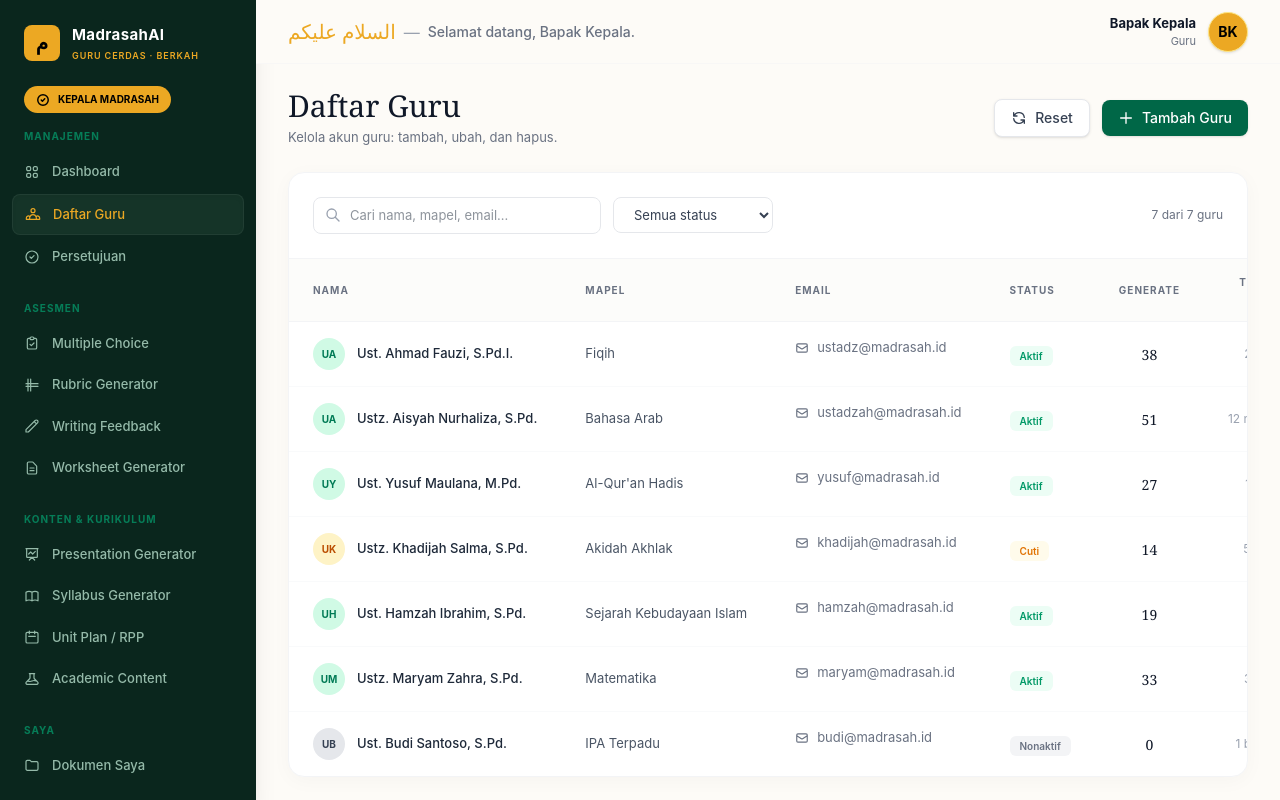
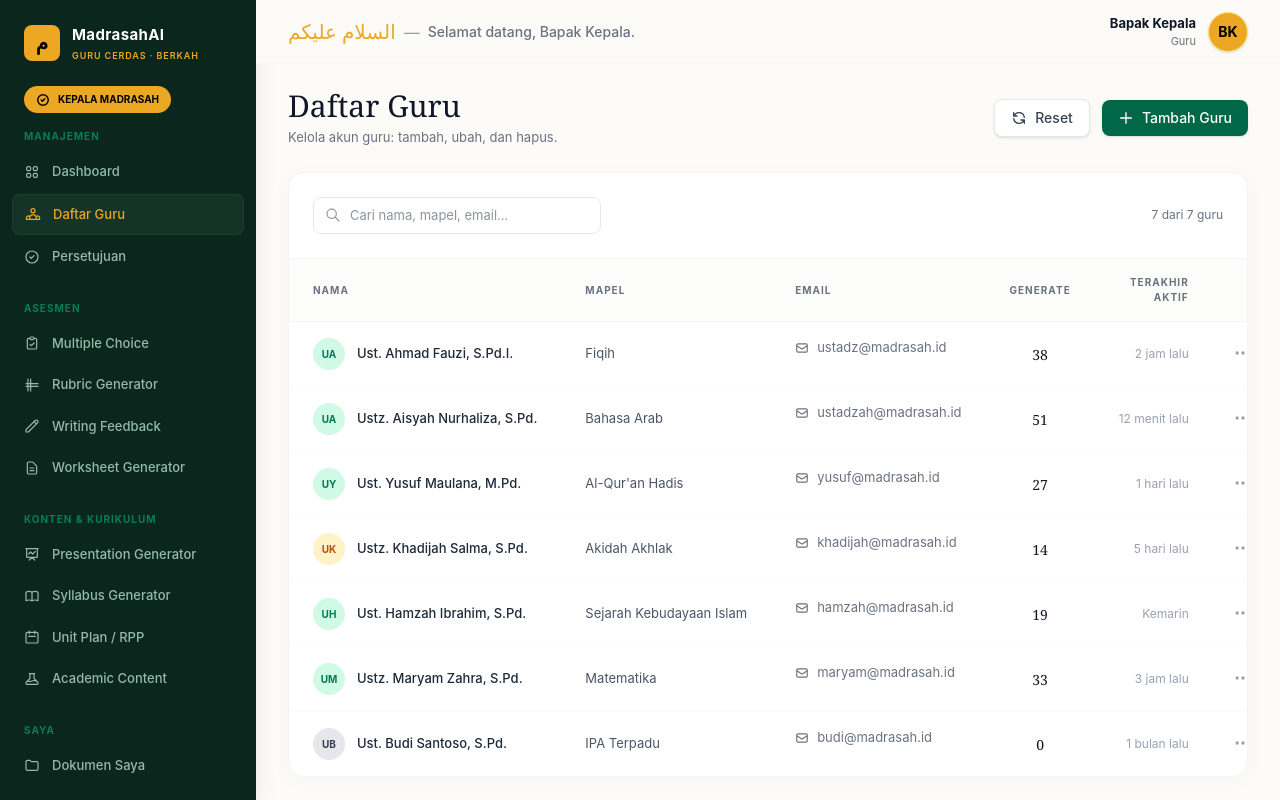
Before and after one commit to sanddyyaure14/project_madrasah, a Next.js app in the folder frontend-web/: page /dashboard/kepsek/teachers in a window 1280 px wide. Built offline with nearby package versions, Linux system fonts and the light colour scheme.

Commit message:
status sudah hilang

```diff
--- a/frontend-web/src/app/dashboard/kepsek/teachers/page.js
+++ b/frontend-web/src/app/dashboard/kepsek/teachers/page.js
@@ -4,15 +4,11 @@ import { useState } from "react";
 
 export default function TeachersPage() {
   const [search, setSearch] = useState("");
-  const [statusFilter, setStatusFilter] = useState("Semua status");
   const [isModalOpen, setIsModalOpen] = useState(false);
-  const [isDropdownOpen, setIsDropdownOpen] = useState(false);
-  const [newTeacherStatus, setNewTeacherStatus] = useState("Aktif");
 
   // Row action states
   const [openActionId, setOpenActionId] = useState(null);
   const [editingTeacher, setEditingTeacher] = useState(null);
-  const [editStatusDropdown, setEditStatusDropdown] = useState(false);
 
   const daftarMapel = [
     "Akidah Akhlak",
@@ -28,33 +24,26 @@ export default function TeachersPage() {
 
   // Dummy data
   const [teachers, setTeachers] = useState([
-    { id: 1, name: "Ust. Ahmad Fauzi, S.Pd.I.", mapel: "Fiqih", email: "ustadz@madrasah.id", status: "Aktif", generate: 38, lastActive: "2 jam lalu", initial: "UA", bg: "bg-emerald-100", text: "text-emerald-700" },
-    { id: 2, name: "Ustz. Aisyah Nurhaliza, S.Pd.", mapel: "Bahasa Arab", email: "ustadzah@madrasah.id", status: "Aktif", generate: 51, lastActive: "12 menit lalu", initial: "UA", bg: "bg-emerald-100", text: "text-emerald-700" },
-    { id: 3, name: "Ust. Yusuf Maulana, M.Pd.", mapel: "Al-Qur'an Hadis", email: "yusuf@madrasah.id", status: "Aktif", generate: 27, lastActive: "1 hari lalu", initial: "UY", bg: "bg-emerald-100", text: "text-emerald-700" },
-    { id: 4, name: "Ustz. Khadijah Salma, S.Pd.", mapel: "Akidah Akhlak", email: "khadijah@madrasah.id", status: "Cuti", generate: 14, lastActive: "5 hari lalu", initial: "UK", bg: "bg-amber-100", text: "text-amber-700" },
-    { id: 5, name: "Ust. Hamzah Ibrahim, S.Pd.", mapel: "Sejarah Kebudayaan Islam", email: "hamzah@madrasah.id", status: "Aktif", generate: 19, lastActive: "Kemarin", initial: "UH", bg: "bg-emerald-100", text: "text-emerald-700" },
-    { id: 6, name: "Ustz. Maryam Zahra, S.Pd.", mapel: "Matematika", email: "maryam@madrasah.id", status: "Aktif", generate: 33, lastActive: "3 jam lalu", initial: "UM", bg: "bg-emerald-100", text: "text-emerald-700" },
-    { id: 7, name: "Ust. Budi Santoso, S.Pd.", mapel: "IPA Terpadu", email: "budi@madrasah.id", status: "Nonaktif", generate: 0, lastActive: "1 bulan lalu", initial: "UB", bg: "bg-gray-200", text: "text-gray-700" },
+    { id: 1, name: "Ust. Ahmad Fauzi, S.Pd.I.", mapel: "Fiqih", email: "ustadz@madrasah.id", generate: 38, lastActive: "2 jam lalu", initial: "UA", bg: "bg-emerald-100", text: "text-emerald-700" },
+    { id: 2, name: "Ustz. Aisyah Nurhaliza, S.Pd.", mapel: "Bahasa Arab", email: "ustadzah@madrasah.id", generate: 51, lastActive: "12 menit lalu", initial: "UA", bg: "bg-emerald-100", text: "text-emerald-700" },
+    { id: 3, name: "Ust. Yusuf Maulana, M.Pd.", mapel: "Al-Qur'an Hadis", email: "yusuf@madrasah.id", generate: 27, lastActive: "1 hari lalu", initial: "UY", bg: "bg-emerald-100", text: "text-emerald-700" },
+    { id: 4, name: "Ustz. Khadijah Salma, S.Pd.", mapel: "Akidah Akhlak", email: "khadijah@madrasah.id", generate: 14, lastActive: "5 hari lalu", initial: "UK", bg: "bg-amber-100", text: "text-amber-700" },
+    { id: 5, name: "Ust. Hamzah Ibrahim, S.Pd.", mapel: "Sejarah Kebudayaan Islam", email: "hamzah@madrasah.id", generate: 19, lastActive: "Kemarin", initial: "UH", bg: "bg-emerald-100", text: "text-emerald-700" },
+    { id: 6, name: "Ustz. Maryam Zahra, S.Pd.", mapel: "Matematika", email: "maryam@madrasah.id", generate: 33, lastActive: "3 jam lalu", initial: "UM", bg: "bg-emerald-100", text: "text-emerald-700" },
+    { id: 7, name: "Ust. Budi Santoso, S.Pd.", mapel: "IPA Terpadu", email: "budi@madrasah.id", generate: 0, lastActive: "1 bulan lalu", initial: "UB", bg: "bg-gray-200", text: "text-gray-700" },
   ]);
 
   // Derived state for filtering
   const filteredTeachers = teachers.filter(t => {
-    const matchesSearch = t.name.toLowerCase().includes(search.toLowerCase()) ||
+    return t.name.toLowerCase().includes(search.toLowerCase()) ||
            t.mapel.toLowerCase().includes(search.toLowerCase()) ||
            t.email.toLowerCase().includes(search.toLowerCase());
-    const matchesStatus = statusFilter === "Semua status" || t.status === statusFilter;
-    return matchesSearch && matchesStatus;
   });
 
-  // Calculate stats dynamically
   const totalGuru = teachers.length;
-  const aktifGuru = teachers.filter(t => t.status === "Aktif").length;
-  const cutiGuru = teachers.filter(t => t.status === "Cuti").length;
-  const nonaktifGuru = teachers.filter(t => t.status === "Nonaktif").length;
 
   const handleReset = () => {
     setSearch("");
-    setStatusFilter("Semua status");
   };
 
   const handleAddTeacher = (e) => {
@@ -77,7 +66,6 @@ export default function TeachersPage() {
     }
   };
 
-  // Close dropdowns when clicking outside (simple approach: close on table body click)
   const closeDropdowns = () => {
     if(openActionId) setOpenActionId(null);
   };
@@ -103,8 +91,6 @@ export default function TeachersPage() {
         </div>
       </div>
 
-
-
       {/* Table Section */}
       <div className="bg-white rounded-2xl shadow-[0_4px_20px_rgb(0,0,0,0.03)] border border-gray-100 overflow-hidden">
 
@@ -121,16 +107,6 @@ export default function TeachersPage() {
                 className="w-full pl-9 pr-4 py-2 rounded-lg border border-gray-200 text-[13px] focus:outline-none focus:ring-2 focus:ring-emerald-500/20 focus:border-emerald-500 transition-all"
               />
             </div>
-            <select
-              value={statusFilter}
-              onChange={(e) => setStatusFilter(e.target.value)}
-              className="px-4 py-2 bg-white border border-gray-200 rounded-lg text-[13px] text-gray-700 focus:outline-none focus:ring-2 focus:ring-emerald-500/20 focus:border-emerald-500 transition-all cursor-pointer hidden md:block w-40"
-            >
-              <option>Semua status</option>
-              <option>Aktif</option>
-              <option>Cuti</option>
-              <option>Nonaktif</option>
-            </select>
           </div>
           <div className="text-[12px] text-gray-500 hidden md:block">
             {filteredTeachers.length} dari {totalGuru} guru
@@ -145,7 +121,6 @@ export default function TeachersPage() {
                 <th className="py-4 px-6 text-[10px] font-bold uppercase tracking-widest text-gray-500">NAMA</th>
                 <th className="py-4 px-6 text-[10px] font-bold uppercase tracking-widest text-gray-500">MAPEL</th>
                 <th className="py-4 px-6 text-[10px] font-bold uppercase tracking-widest text-gray-500">EMAIL</th>
-                <th className="py-4 px-6 text-[10px] font-bold uppercase tracking-widest text-gray-500">STATUS</th>
                 <th className="py-4 px-6 text-[10px] font-bold uppercase tracking-widest text-gray-500 text-center">GENERATE</th>
                 <th className="py-4 px-6 text-[10px] font-bold uppercase tracking-widest text-gray-500 text-right">TERAKHIR AKTIF</th>
                 <th className="py-4 px-4"></th>
@@ -154,7 +129,7 @@ export default function TeachersPage() {
             <tbody className="divide-y divide-gray-50" onClick={closeDropdowns}>
               {filteredTeachers.length === 0 ? (
                 <tr>
-                  <td colSpan="7" className="py-8 text-center text-gray-500 text-sm">Tidak ada data guru yang cocok dengan pencarian Anda.</td>
+                  <td colSpan="6" className="py-8 text-center text-gray-500 text-sm">Tidak ada data guru yang cocok dengan pencarian Anda.</td>
                 </tr>
               ) : (
                 filteredTeachers.map((t) => (
@@ -171,15 +146,6 @@ export default function TeachersPage() {
                     <td className="py-4 px-6 text-[13px] text-gray-500 flex items-center gap-2 whitespace-nowrap">
                       <svg className="w-3.5 h-3.5" fill="none" stroke="currentColor" viewBox="0 0 24 24"><path strokeLinecap="round" strokeLinejoin="round" strokeWidth={2} d="M3 8l7.89 5.26a2 2 0 002.22 0L21 8M5 19h14a2 2 0 002-2V7a2 2 0 00-2-2H5a2 2 0 00-2 2v10a2 2 0 002 2z" /></svg>
                       {t.email}
-                  </td>
-                  <td className="py-4 px-6">
-                    <span className={`px-2.5 py-1 rounded-md text-[10px] font-semibold whitespace-nowrap ${
-                      t.status === 'Aktif' ? 'bg-emerald-50 text-emerald-600' :
-                      t.status === 'Cuti' ? 'bg-amber-50 text-amber-600' :
-                      'bg-gray-100 text-gray-500'
-                    }`}>
-                      {t.status}
-                    </span>
                     </td>
                     <td className="py-4 px-6 text-[14px] text-gray-900 font-serif text-center">{t.generate}</td>
                     <td className="py-4 px-6 text-[12px] text-gray-400 text-right whitespace-nowrap">{t.lastActive}</td>
@@ -222,89 +188,28 @@ export default function TeachersPage() {
       {isModalOpen && (
         <div className="fixed inset-0 bg-black/40 backdrop-blur-sm z-50 flex items-center justify-center p-4">
           <div className="bg-[#FAF9F5] w-full max-w-[480px] rounded-xl shadow-2xl relative animate-in fade-in zoom-in-95 duration-200">
-            {/* Close btn */}
-            <button
-              onClick={() => setIsModalOpen(false)}
-              className="absolute right-4 top-4 text-gray-500 hover:text-gray-800 transition-colors"
-            >
+            <button onClick={() => setIsModalOpen(false)} className="absolute right-4 top-4 text-gray-500 hover:text-gray-800 transition-colors">
               <svg className="w-5 h-5" fill="none" stroke="currentColor" viewBox="0 0 24 24"><path strokeLinecap="round" strokeLinejoin="round" strokeWidth={2} d="M6 18L18 6M6 6l12 12" /></svg>
             </button>
-
             <div className="p-6 md:p-8">
               <h2 className="text-xl font-serif font-bold text-gray-900 m-0 mb-1">Tambah Guru Baru</h2>
               <p className="text-sm text-gray-500 m-0 mb-6">Lengkapi data berikut untuk membuat akun guru baru.</p>
-
               <form onSubmit={handleAddTeacher} className="space-y-4">
                 <div>
                   <label className="block text-[13px] text-gray-700 mb-1.5 font-medium">Nama Lengkap</label>
-                  <input
-                    type="text"
-                    required
-                    placeholder="Ust. / Ustz. ..."
-                    className="w-full px-4 py-2.5 bg-white rounded-lg border border-gray-200 text-sm focus:outline-none focus:ring-2 focus:ring-emerald-500/20 focus:border-emerald-500 transition-all shadow-sm"
-                  />
+                  <input type="text" required placeholder="Ust. / Ustz. ..." className="w-full px-4 py-2.5 bg-white rounded-lg border border-gray-200 text-sm focus:outline-none focus:ring-2 focus:ring-emerald-500/20 focus:border-emerald-500 transition-all shadow-sm" />
                 </div>
-
-                <div className="grid grid-cols-2 gap-4">
                 <div>
                   <label className="block text-[13px] text-gray-700 mb-1.5 font-medium">Mata Pelajaran</label>
-                    <input
-                      type="text"
-                      required
-                      placeholder="Fiqih, Bahasa Arab..."
-                      className="w-full px-4 py-2.5 bg-white rounded-lg border border-gray-200 text-sm focus:outline-none focus:ring-2 focus:ring-emerald-500/20 focus:border-emerald-500 transition-all shadow-sm"
-                    />
+                  <input type="text" required placeholder="Fiqih, Bahasa Arab..." className="w-full px-4 py-2.5 bg-white rounded-lg border border-gray-200 text-sm focus:outline-none focus:ring-2 focus:ring-emerald-500/20 focus:border-emerald-500 transition-all shadow-sm" />
                 </div>
-                  <div className="relative">
-                    <label className="block text-[13px] text-gray-700 mb-1.5 font-medium">Status</label>
-                    <div
-                      onClick={() => setIsDropdownOpen(!isDropdownOpen)}
-                      className="w-full px-4 py-2.5 bg-white rounded-lg border border-gray-200 text-sm focus:outline-none flex justify-between items-center cursor-pointer shadow-sm"
-                    >
-                      <span>{newTeacherStatus}</span>
-                      <svg className={`w-4 h-4 text-gray-500 transition-transform ${isDropdownOpen ? 'rotate-180' : ''}`} fill="none" stroke="currentColor" viewBox="0 0 24 24"><path strokeLinecap="round" strokeLinejoin="round" strokeWidth={2} d="M19 9l-7 7-7-7" /></svg>
-                    </div>
-                    {isDropdownOpen && (
-                      <div className="absolute top-[105%] left-0 w-full bg-white border border-gray-200 rounded-lg shadow-lg z-10 py-1 overflow-hidden">
-                        {["Aktif", "Cuti", "Nonaktif"].map(st => (
-                          <div
-                            key={st}
-                            onClick={() => { setNewTeacherStatus(st); setIsDropdownOpen(false); }}
-                            className={`px-4 py-2 text-sm cursor-pointer flex justify-between items-center transition-colors ${newTeacherStatus === st ? 'bg-[#FDEBB6] text-[#A67812]' : 'text-gray-700 hover:bg-gray-50'}`}
-                          >
-                            <span>{st}</span>
-                            {newTeacherStatus === st && <svg className="w-4 h-4" fill="none" stroke="currentColor" viewBox="0 0 24 24"><path strokeLinecap="round" strokeLinejoin="round" strokeWidth={2} d="M5 13l4 4L19 7" /></svg>}
-                          </div>
-                        ))}
-                      </div>
-                    )}
-                  </div>
-                </div>
-
                 <div className="pb-4">
                   <label className="block text-[13px] text-gray-700 mb-1.5 font-medium">Email</label>
-                  <input
-                    type="email"
-                    required
-                    placeholder="nama@madrasah.id"
-                    className="w-full px-4 py-2.5 bg-white rounded-lg border border-gray-200 text-sm focus:outline-none focus:ring-2 focus:ring-emerald-500/20 focus:border-emerald-500 transition-all shadow-sm"
-                  />
+                  <input type="email" required placeholder="nama@madrasah.id" className="w-full px-4 py-2.5 bg-white rounded-lg border border-gray-200 text-sm focus:outline-none focus:ring-2 focus:ring-emerald-500/20 focus:border-emerald-500 transition-all shadow-sm" />
                 </div>
-
                 <div className="flex items-center gap-3 justify-end pt-2">
-                  <button
-                    type="button"
-                    onClick={() => setIsModalOpen(false)}
-                    className="px-5 py-2.5 text-sm font-semibold text-gray-600 bg-white border border-gray-200 rounded-lg shadow-sm hover:bg-gray-50 transition-colors"
-                  >
-                    Batal
-                  </button>
-                  <button
-                    type="submit"
-                    className="px-5 py-2.5 text-sm font-semibold text-white bg-[#006747] rounded-lg shadow-sm hover:bg-[#005238] transition-colors"
-                  >
-                    Tambah Guru
-                  </button>
+                  <button type="button" onClick={() => setIsModalOpen(false)} className="px-5 py-2.5 text-sm font-semibold text-gray-600 bg-white border border-gray-200 rounded-lg shadow-sm hover:bg-gray-50 transition-colors">Batal</button>
+                  <button type="submit" className="px-5 py-2.5 text-sm font-semibold text-white bg-[#006747] rounded-lg shadow-sm hover:bg-[#005238] transition-colors">Tambah Guru</button>
                 </div>
               </form>
             </div>
@@ -316,98 +221,31 @@ export default function TeachersPage() {
       {editingTeacher && (
         <div className="fixed inset-0 bg-black/40 backdrop-blur-sm z-50 flex items-center justify-center p-4">
           <div className="bg-[#FAF9F5] w-full max-w-[480px] rounded-xl shadow-2xl relative animate-in fade-in zoom-in-95 duration-200">
-            {/* Close btn */}
-            <button
-              onClick={() => setEditingTeacher(null)}
-              className="absolute right-4 top-4 text-gray-500 hover:text-gray-800 transition-colors"
-            >
+            <button onClick={() => setEditingTeacher(null)} className="absolute right-4 top-4 text-gray-500 hover:text-gray-800 transition-colors">
               <svg className="w-5 h-5" fill="none" stroke="currentColor" viewBox="0 0 24 24"><path strokeLinecap="round" strokeLinejoin="round" strokeWidth={2} d="M6 18L18 6M6 6l12 12" /></svg>
             </button>
-
             <div className="p-6 md:p-8">
               <h2 className="text-xl font-serif font-bold text-gray-900 m-0 mb-1">Ubah Data Guru</h2>
               <p className="text-sm text-gray-500 m-0 mb-6">Perbarui informasi akun guru.</p>
-
               <form onSubmit={handleEditTeacher} className="space-y-4">
                 <div>
                   <label className="block text-[13px] text-gray-700 mb-1.5 font-medium">Nama Lengkap</label>
-                  <input
-                    type="text"
-                    required
-                    value={editingTeacher.name}
-                    onChange={(e) => setEditingTeacher({...editingTeacher, name: e.target.value})}
-                    placeholder="Ust. / Ustz. ..."
-                    className="w-full px-4 py-2.5 bg-white rounded-lg border border-gray-200 text-sm focus:outline-none focus:ring-2 focus:ring-emerald-500/20 focus:border-emerald-500 transition-all shadow-sm"
-                  />
+                  <input type="text" required value={editingTeacher.name} onChange={(e) => setEditingTeacher({...editingTeacher, name: e.target.value})} placeholder="Ust. / Ustz. ..." className="w-full px-4 py-2.5 bg-white rounded-lg border border-gray-200 text-sm focus:outline-none focus:ring-2 focus:ring-emerald-500/20 focus:border-emerald-500 transition-all shadow-sm" />
                 </div>
-
-                <div className="grid grid-cols-2 gap-4">
                 <div>
                   <label className="block text-[13px] text-gray-700 mb-1.5 font-medium">Mata Pelajaran</label>
-                    <select
-                      required
-                      value={editingTeacher.mapel}
-                      onChange={(e) => setEditingTeacher({...editingTeacher, mapel: e.target.value})}
-                      className="w-full px-4 py-2.5 bg-white rounded-lg border border-gray-200 text-sm focus:outline-none focus:ring-2 focus:ring-emerald-500/20 focus:border-emerald-500 transition-all shadow-sm cursor-pointer"
-                    >
+                  <select required value={editingTeacher.mapel} onChange={(e) => setEditingTeacher({...editingTeacher, mapel: e.target.value})} className="w-full px-4 py-2.5 bg-white rounded-lg border border-gray-200 text-sm focus:outline-none focus:ring-2 focus:ring-emerald-500/20 focus:border-emerald-500 transition-all shadow-sm cursor-pointer">
                     <option value="" disabled>Pilih mapel...</option>
-                      {daftarMapel.map(m => (
-                        <option key={m} value={m}>{m}</option>
-                      ))}
+                    {daftarMapel.map(m => (<option key={m} value={m}>{m}</option>))}
                   </select>
                 </div>
-                  <div className="relative">
-                    <label className="block text-[13px] text-gray-700 mb-1.5 font-medium">Status</label>
-                    <div
-                      onClick={() => setEditStatusDropdown(!editStatusDropdown)}
-                      className="w-full px-4 py-2.5 bg-white rounded-lg border border-gray-200 text-sm focus:outline-none flex justify-between items-center cursor-pointer shadow-sm"
-                    >
-                      <span>{editingTeacher.status}</span>
-                      <svg className={`w-4 h-4 text-gray-500 transition-transform ${editStatusDropdown ? 'rotate-180' : ''}`} fill="none" stroke="currentColor" viewBox="0 0 24 24"><path strokeLinecap="round" strokeLinejoin="round" strokeWidth={2} d="M19 9l-7 7-7-7" /></svg>
-                    </div>
-                    {editStatusDropdown && (
-                      <div className="absolute top-[105%] left-0 w-full bg-white border border-gray-200 rounded-lg shadow-lg z-10 py-1 overflow-hidden">
-                        {["Aktif", "Cuti", "Nonaktif"].map(st => (
-                          <div
-                            key={st}
-                            onClick={() => { setEditingTeacher({...editingTeacher, status: st}); setEditStatusDropdown(false); }}
-                            className={`px-4 py-2 text-sm cursor-pointer flex justify-between items-center transition-colors ${editingTeacher.status === st ? 'bg-[#FDEBB6] text-[#A67812]' : 'text-gray-700 hover:bg-gray-50'}`}
-                          >
-                            <span>{st}</span>
-                            {editingTeacher.status === st && <svg className="w-4 h-4" fill="none" stroke="currentColor" viewBox="0 0 24 24"><path strokeLinecap="round" strokeLinejoin="round" strokeWidth={2} d="M5 13l4 4L19 7" /></svg>}
-                          </div>
-                        ))}
-                      </div>
-                    )}
-                  </div>
-                </div>
-
                 <div className="pb-4">
                   <label className="block text-[13px] text-gray-700 mb-1.5 font-medium">Email</label>
-                  <input
-                    type="email"
-                    required
-                    value={editingTeacher.email}
-                    onChange={(e) => setEditingTeacher({...editingTeacher, email: e.target.value})}
-                    placeholder="nama@madrasah.id"
-                    className="w-full px-4 py-2.5 bg-white rounded-lg border border-gray-200 text-sm focus:outline-none focus:ring-2 focus:ring-emerald-500/20 focus:border-emerald-500 transition-all shadow-sm"
-                  />
+                  <input type="email" required value={editingTeacher.email} onChange={(e) => setEditingTeacher({...editingTeacher, email: e.target.value})} placeholder="nama@madrasah.id" className="w-full px-4 py-2.5 bg-white rounded-lg border border-gray-200 text-sm focus:outline-none focus:ring-2 focus:ring-emerald-500/20 focus:border-emerald-500 transition-all shadow-sm" />
                 </div>
-
                 <div className="flex items-center gap-3 justify-end pt-2">
-                  <button
-                    type="button"
-                    onClick={() => setEditingTeacher(null)}
-                    className="px-5 py-2.5 text-sm font-semibold text-gray-600 bg-white border border-gray-200 rounded-lg shadow-sm hover:bg-gray-50 transition-colors"
-                  >
-                    Batal
-                  </button>
-                  <button
-                    type="submit"
-                    className="px-5 py-2.5 text-sm font-semibold text-white bg-[#006747] rounded-lg shadow-sm hover:bg-[#005238] transition-colors"
-                  >
-                    Simpan Perubahan
-                  </button>
+                  <button type="button" onClick={() => setEditingTeacher(null)} className="px-5 py-2.5 text-sm font-semibold text-gray-600 bg-white border border-gray-200 rounded-lg shadow-sm hover:bg-gray-50 transition-colors">Batal</button>
+                  <button type="submit" className="px-5 py-2.5 text-sm font-semibold text-white bg-[#006747] rounded-lg shadow-sm hover:bg-[#005238] transition-colors">Simpan Perubahan</button>
                 </div>
               </form>
             </div>
```
Lines whose indentation alone changed are shown as unchanged.
